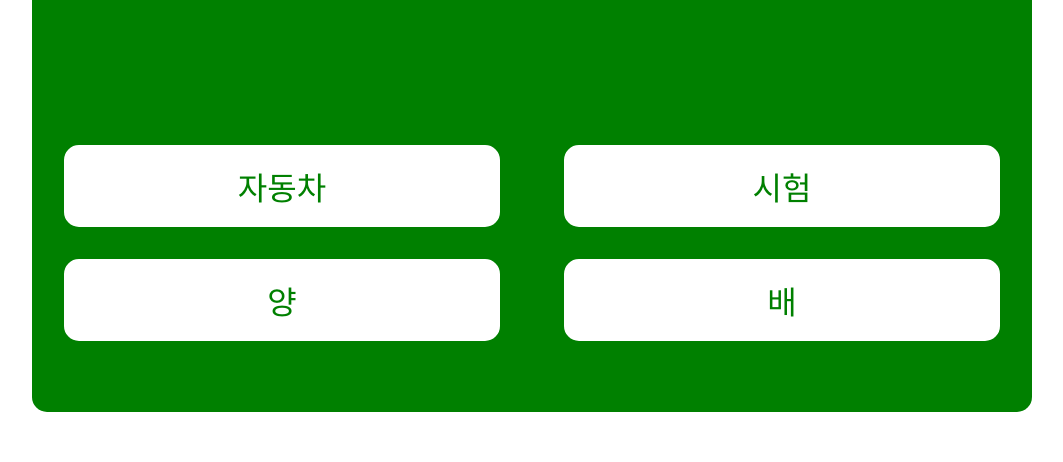
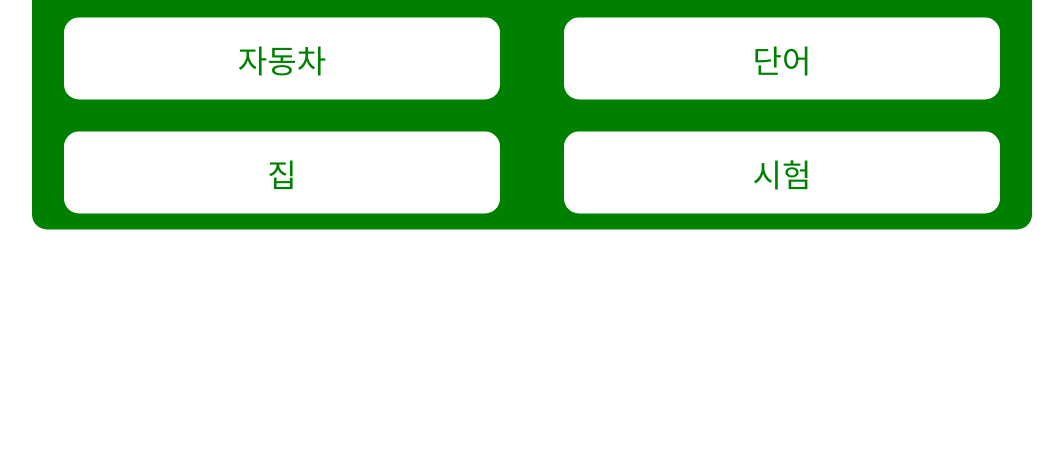
Before and after one commit to canadaprogrammer/vocabulary-quiz, a plain HTML site: page index.html in a window 1280 px wide. Shown: the part 338-800 px from the top of the page, without its empty margins (108-1171 px from the left). Drawn offline with Linux system fonts and the light colour scheme.

Commit message:
fetch json for words

```diff
--- a/default.css
+++ b/default.css
@@ -1,6 +1,5 @@
 .container {
-  width: 1000px;
-  min-height: 700px;
+  min-width: 1000px;
   position: absolute;
   top: 50%;
   left: 50%;
@@ -10,9 +9,6 @@
   background-color: green;
   color: white;
   border-radius: 15px;
-  display: flex;
-  flex-direction: column;
-  justify-content: space-around;
 }
 button {
   font-size: 2rem;
@@ -30,6 +26,11 @@ button:hover {
 span {
   font-size: 0.7em;
 }
+#quiz {
+  display: flex;
+  flex-direction: column;
+  justify-content: space-around;
+}
 #page_number {
   display: inline-block;
   width: fit-content;
@@ -41,6 +42,7 @@ span {
 #vocabulary {
   font-size: 5rem;
   margin-top: 0;
+  margin-bottom: 1rem;
 }
 #choices {
   display: grid;
@@ -50,7 +52,7 @@ span {
   margin: 1rem 2rem;
 }
 #results {
-  display: block;
+  display: none;
   padding-left: 3em;
   padding-right: 3em;
   text-align: left;
@@ -58,6 +60,9 @@ span {
   color: green;
   border: 3px solid green;
   border-radius: 15px;
+}
+#results.active {
+  display: block;
 }
 #results h1 {
   font-size: 3rem;
--- a/default.js
+++ b/default.js
@@ -1,14 +1,30 @@
-// Words Data
-const words = {
-  word: '단어',
-  ship: '배',
-  sheep: '양',
-  movie: '영화',
-  test: '시험',
-  smile: '웃음',
-  car: '자동차',
-  house: '집',
-};
+// Initial set values
+let words = {};
+let total_pages = 0;
+let page_number = 1;
+
+let unremoved_words = {};
+let key_prop = '';
+let answer = '';
+
+// Get words
+async function fetchJson() {
+  const response = await fetch('./words.json');
+
+  if (response.status === 200) {
+    data = await response.json();
+    words = data.words;
+    total_pages = Object.keys(words).length;
+    unremoved_words = words;
+
+    // First question
+    choose_word();
+  } else {
+    fetchJson();
+  }
+}
+
+fetchJson();
 
 // Remove property
 function withoutProperty(obj, property) {
@@ -16,21 +32,14 @@ function withoutProperty(obj, property) {
   return rest;
 }
 
-// Initial set values
-const total_pages = Object.keys(words).length;
-let page_number = 1;
-
-let unremoved_words = words;
-let key_prop = '';
-let answer = '';
-
 // Select Question
 let results = [];
 const choose_word = () => {
+  console.log(words, unremoved_words);
   const keys = Object.keys(unremoved_words);
   key_prop = keys[Math.floor(Math.random() * keys.length)];
   answer = unremoved_words[key_prop];
-
+  console.log(unremoved_words, keys, key_prop, answer);
   // Go to result page when it's done
   if (Object.keys(unremoved_words).length == 0) {
     print_results();
@@ -89,7 +98,7 @@ const choose_word = () => {
     });
     choose_word();
     return;
-  }, 3000);
+  }, 5000);
 
   // Click Answer
   document.querySelectorAll('#choices .answers').forEach((e) => {
@@ -106,17 +115,12 @@ const choose_word = () => {
   });
 };
 
-// First question
-choose_word();
-
 // Print results
 const print_results = () => {
-  document.querySelector('#page_number').style.display = 'none';
-  document.querySelector('#vocabulary').style.display = 'none';
-  document.querySelector('#choices').style.display = 'none';
+  document.querySelector('#quiz').style.display = 'none';
   const print = document.createElement('div');
-  const container = document.querySelector('.container');
-  container.setAttribute('id', 'results');
+  const container = document.querySelector('#results');
+  container.setAttribute('class', 'active');
   const title = document.createElement('h1');
   let count = 1;
   let right_number = 0;
--- a/index.html
+++ b/index.html
@@ -9,9 +9,12 @@
 </head>
 <body>
   <div class="container">
-    <div id="page_number"></div>
-    <h1 id="vocabulary"></h1>
-    <div id="choices"></div>
+    <div id="quiz">
+      <div id="page_number"></div>
+      <h1 id="vocabulary"></h1>
+      <div id="choices"></div>
+    </div>
+    <div id="results"></div>
   </div>
   <script type="text/javascript" src="./default.js"></script>
 </body>
--- /dev/null
+++ b/words.json
@@ -0,0 +1,12 @@
+{
+  "words": {
+    "word": "단어",
+    "ship": "배",
+    "sheep": "양",
+    "movie": "영화",
+    "test": "시험",
+    "smile": "웃음",
+    "car": "자동차",
+    "house": "집"
+  }
+}
```
